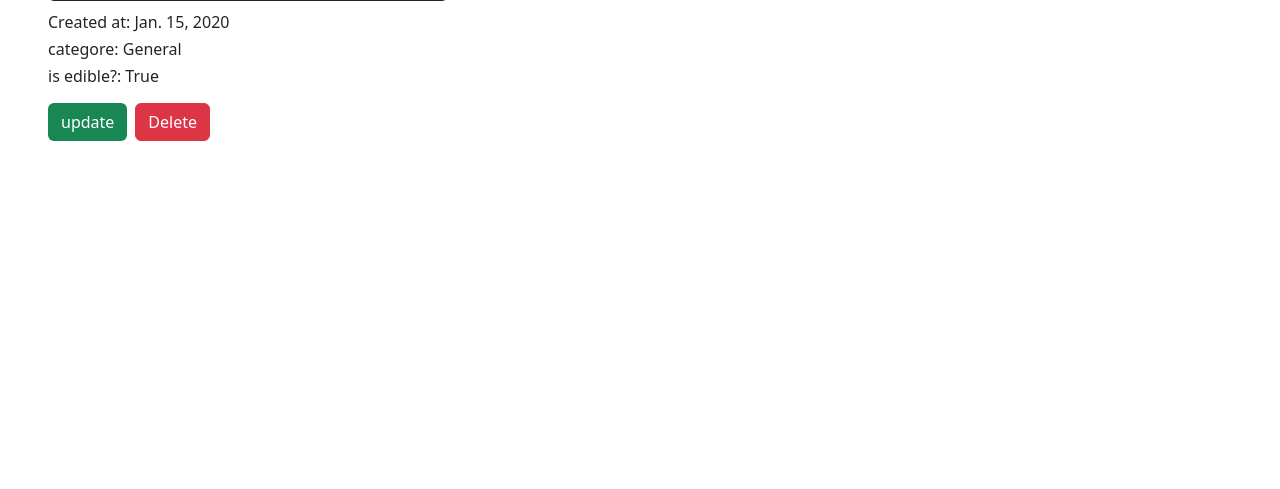
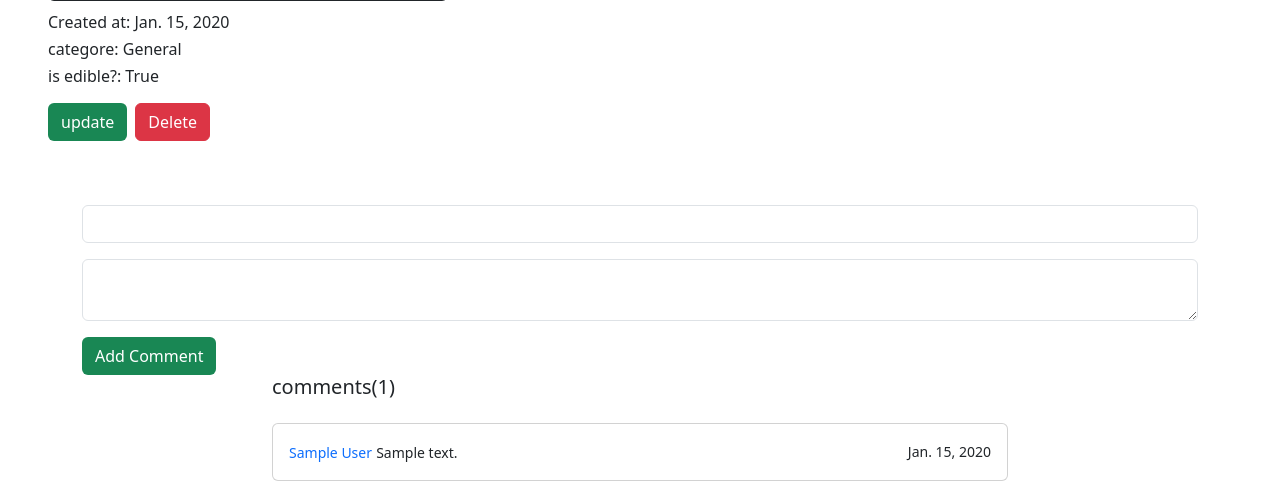
Before and after one commit to T-Python-Feb-24/LAB-ORM-2-PLANTEER, a Django app: page /plants/details/1/ in a window 1280 px wide; the page is wider, and only the part inside the window is pictured. Shown: the part 582-1071 px from the top of that part. Before the commit the page ends 723 px from the top of that part, so only its background shows below. Run offline with Django 5.2, Linux system fonts and the light colour scheme; tables that the repository leaves empty hold one stand-in row (values such as "Sample post"); grey boxes marked "Sample" are stand-in pictures; some libraries are stand-ins or nearby versions.

Commit message:
lab planteer-2

```diff
--- a/Planteer/main/models.py
+++ b/Planteer/main/models.py
@@ -24,3 +24,13 @@ class Contact(models.Model):
 
     def __str__(self):
         return self.first_name
+
+
+class Comment(models.Model):
+    plant= models.ForeignKey(Plant, on_delete=models.CASCADE)
+    full_name=models.CharField(max_length=2048)
+    content=models.TextField()
+    created_at = models.DateField(auto_now_add=True)
+
+    def __str__(self) -> str:
+        return f"{self.full_name} - {self.plant.name}"
--- a/Planteer/main/templates/main/plant_details.html
+++ b/Planteer/main/templates/main/plant_details.html
@@ -33,5 +33,54 @@
 
 
     </div>
+    <div class="container mt-5">
+        <div class="row">
+            <div class="col">
+                <form action="{% url 'main:add_comment_view' plant.id %}" method="POST">
+                    {% csrf_token %}
+                    <input type="text" name="full_name" class="form-control mb-3">
+                    <textarea name="content" class="form-control mb-3"></textarea>
+                    <input type="submit" value="Add Comment" class="btn bg-success text-white">
+                </form>
+            </div>
+        </div>
+        <div class="row  d-flex justify-content-center">
+
+            <div class="col-md-8">
+
+                <div class="headings d-flex justify-content-between align-items-center mb-3">
+                    <h5>comments({{comments.count}})</h5>
+
+
+                </div>
+
+
+                {% for comment in comments %}
+
+                <div class="card p-3 mb-2 overflow-x-hidden">
+
+                    <div class="d-flex justify-content-between align-items-center">
+
+                  <div class="user d-flex flex-row align-items-center">
+
+                    <span><small class="font-weight-bold text-primary">{{ comment.full_name }}</small> <small class="font-weight-bold">{{ comment.content }}</small></span>
+
+                  </div>
+
+
+                  <small>{{comment.created_at}}</small>
+
+                  </div>
+
+                </div>
+
+                {% endfor %}
+
+
+            </div>
+
+        </div>
+
+    </div>
 
 {% endblock %}
--- a/Planteer/main/urls.py
+++ b/Planteer/main/urls.py
@@ -13,4 +13,5 @@ urlpatterns=[
     path("plants/search/" , views.search_page ,name="search_page"),
     path("contact",views.contact_page ,name="contact_page"),
     path("contact/messages/",views.show_message_page,name="show_message_page"),
+    path("comments/add/<plant_id>",views.add_comment_view,name="add_comment_view"),
 ]
--- a/Planteer/main/views.py
+++ b/Planteer/main/views.py
@@ -1,7 +1,7 @@
 import os
 from django.shortcuts import redirect, render
 from django.http import HttpRequest,HttpResponse
-from .models import Plant,Contact
+from .models import Plant,Contact,Comment
 from datetime import datetime
 
 # Create your views here.
@@ -9,8 +9,8 @@ def index_page(request:HttpRequest):
     print(request.GET)
 
     plants=Plant.objects.all()[0:3]
-
-    return render(request,'main/index.html',{"plants":plants})
+    lastest_comments=Comment.objects.order_by("-created_at")[:5]
+    return render(request,'main/index.html',{"plants":plants,"lastest_comments":lastest_comments})
 
 def add_plants(request:HttpRequest):
     if request.method=="POST":
@@ -48,13 +48,14 @@ def plant_detail(request ,plant_id):
     try:
         #getting a  post detail
         plant = Plant.objects.get(pk=plant_id)
-    except Plant.DoesNotExist:
-        # return render(request, "main/not_found.html")
-        pass
+        comments=Comment.objects.filter(plant=plant)
+        count = comments.count()
+
+
     except Exception as e:
         print(e)
 
-    return render(request,"main/plant_details.html",{"plant" : plant})
+    return render(request,"main/plant_details.html",{"plant" : plant,"comments":comments,"count":count})
 
 def delete_plant_view(request:HttpRequest, plant_id):
 
@@ -134,3 +135,14 @@ def contact_page(request):
 def show_message_page(request):
     messages = Contact.objects.all().order_by('-created_at')
     return render(request, "main/show_message_page.html", {'messages': messages})
+
+
+
+def add_comment_view(request: HttpRequest ,plant_id):
+    if request.method == "POST":
+        plant= Plant.objects.get(pk=plant_id)
+        new_comment = Comment(plant=plant,full_name=request.POST["full_name"], content=request.POST["content"])
+        new_comment.save()
+
+
+    return redirect("main:plants_details",plant_id=plant.id)
```
Also changed, not shown: Planteer/main/admin.py (+7 -1 lines), Planteer/main/templates/main/index.html (+21 -0 lines), Planteer/main/migrations/0008_comment.py (added), Planteer/media/images/plants2_N82PuHm.png (added).
